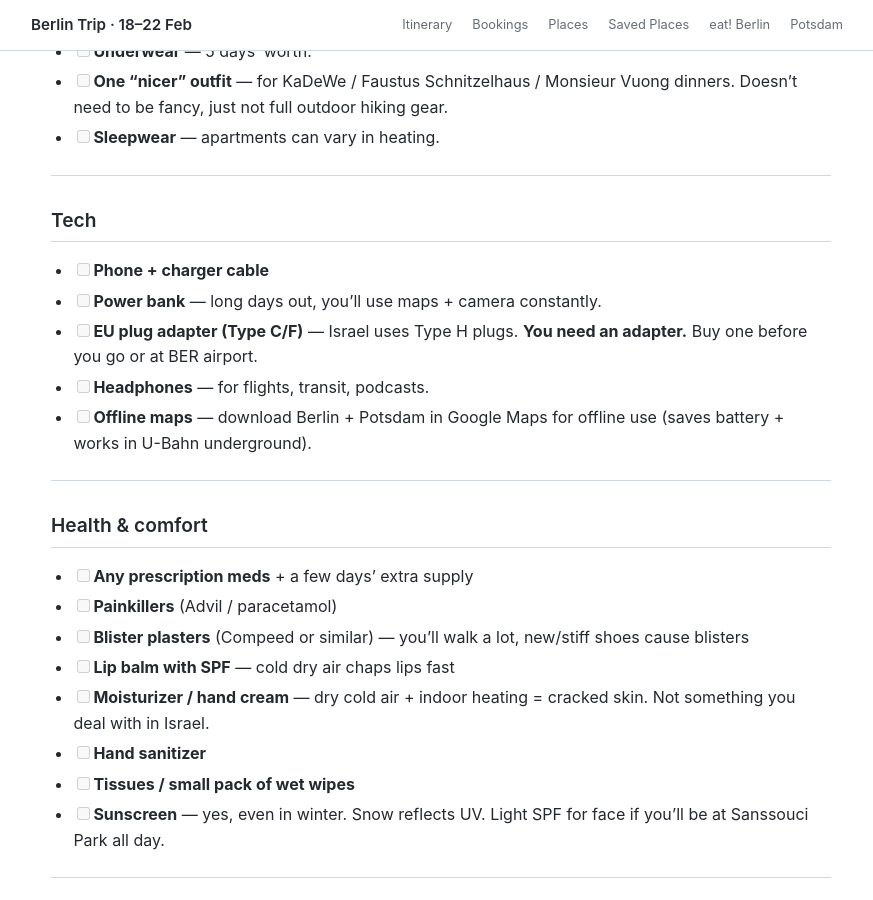
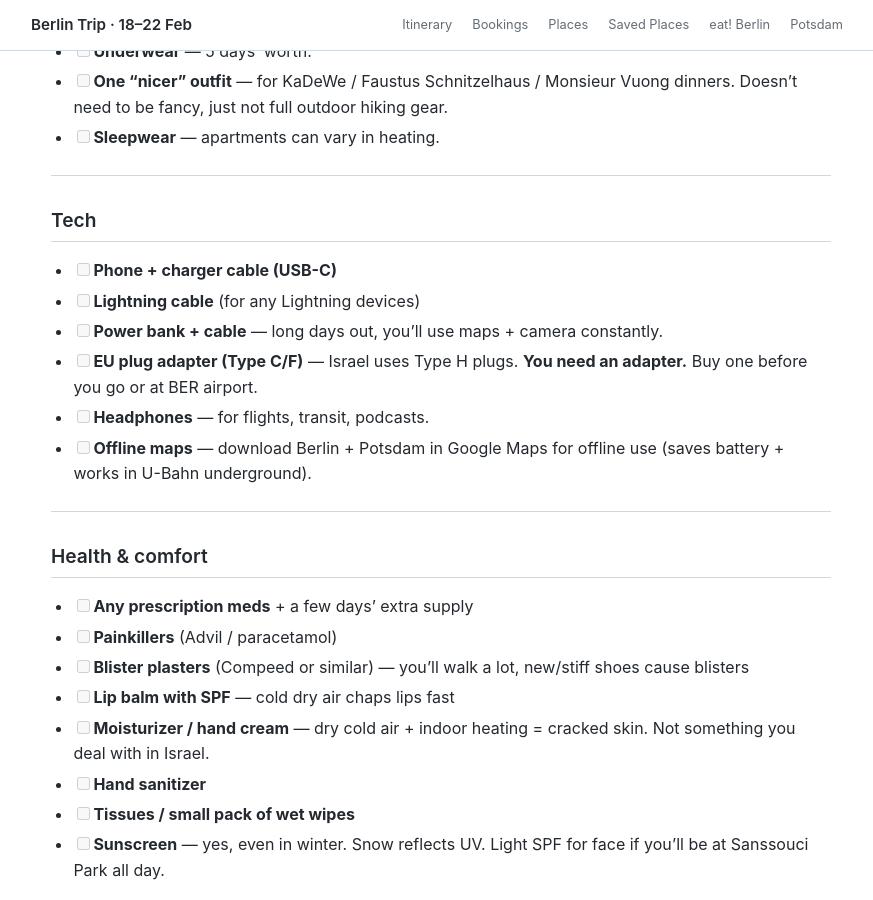
Before and after one commit to eran-benmoha/berlin-trip-notes, a Jekyll site: the page built from 05-packing.md, in a window 1280 px wide and 900 px high, scrolled down 2320 px. Shown: the whole window, without its empty margins (199-1072 px from the left). Built offline with Jekyll 4.4.1, drawn with Linux system fonts in a browser that asks for light colours; our own code applies the rules of GitHub Pages for plain Markdown files.

Commit message:
Add USB-C and Lightning charger cables to packing list
Co-authored-by: eran-benmoha <eran-benmoha@users.noreply.github.com>

```diff
--- a/05-packing.md
+++ b/05-packing.md
@@ -66,8 +66,9 @@
 ---
 
 ## Tech
-- [ ] **Phone + charger cable**
-- [ ] **Power bank** — long days out, you'll use maps + camera constantly.
+- [ ] **Phone + charger cable (USB-C)**
+- [ ] **Lightning cable** (for any Lightning devices)
+- [ ] **Power bank + cable** — long days out, you'll use maps + camera constantly.
 - [ ] **EU plug adapter (Type C/F)** — Israel uses Type H plugs. **You need an adapter.** Buy one before you go or at BER airport.
 - [ ] **Headphones** — for flights, transit, podcasts.
 - [ ] **Offline maps** — download Berlin + Potsdam in Google Maps for offline use (saves battery + works in U-Bahn underground).
```
